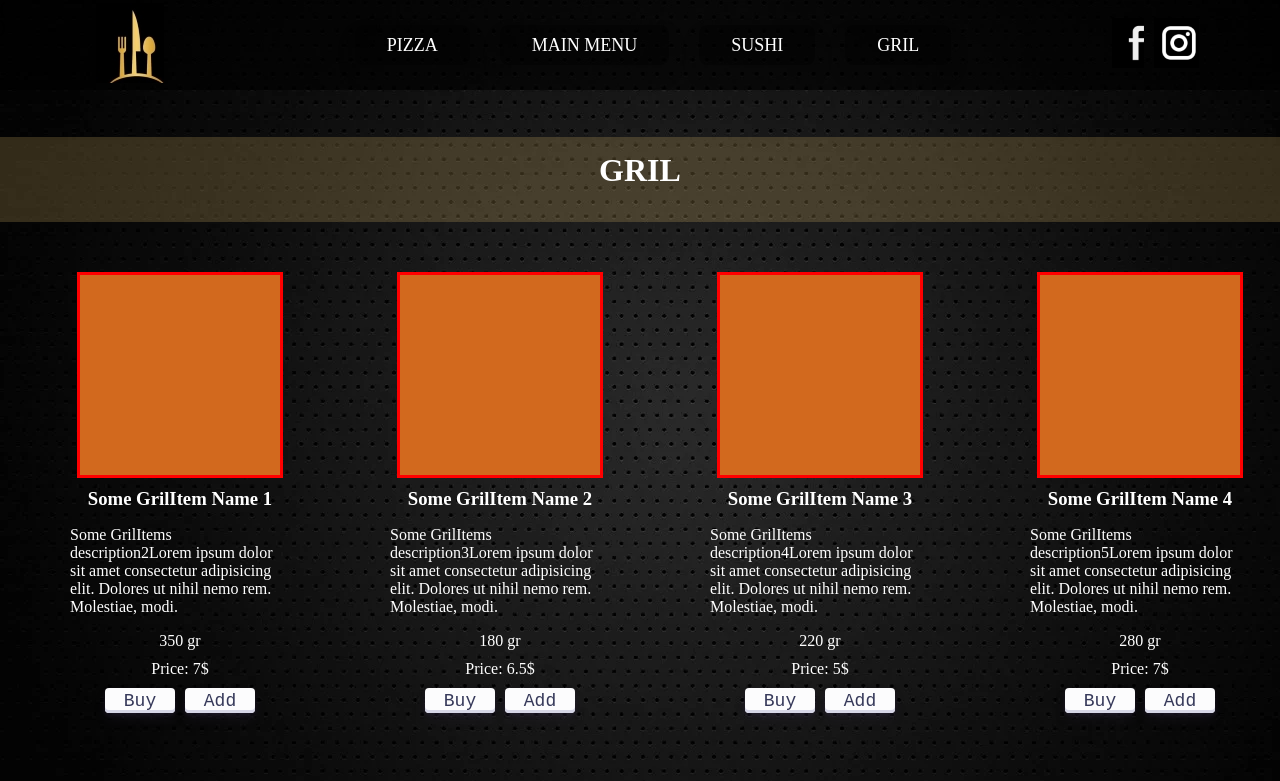
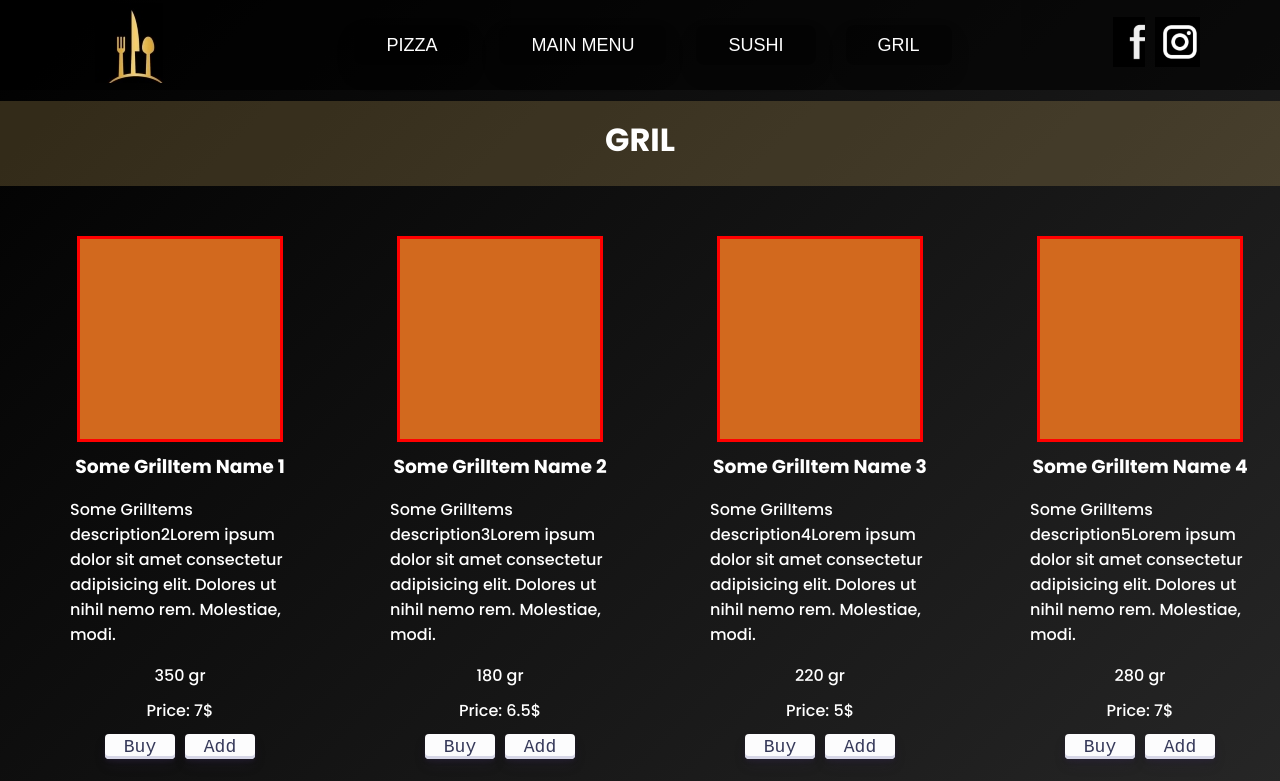
Before and after one commit to VladKovach/restourantToLearn, a React (Create React App) app: page /grilPage in a window 1280 px wide. Shown: the top 781 px of the page. Built offline with nearby package versions, Linux system fonts and the light colour scheme.

Commit message:
add font

```diff
--- a/src/App.js
+++ b/src/App.js
@@ -71,7 +71,7 @@
   }
 
   return (
-    <div className="app">
+    <div className="app medium">
       <HeadBar />
       {addToBascetClicked && !emptyCardItems ? (
         <BascetToShow
@@ -81,7 +81,7 @@
           addedItemsCounter={addedItemsCounter}
         />
       ) : null}
-      (
+
       <BascetModalPage
         active={buybasketClicked && !emptyCardItems}
         setActive={setbuyBasketClicked}
@@ -89,7 +89,7 @@
         removeItem={removeAddedItem}
         updateQuantity={addItemHandler}
       />
-      )
+
       <Routes>
         <Route path="/homePage" element={<HomePage />} />
 
--- a/src/components/BascetModalPage/bascetModalPage.css
+++ b/src/components/BascetModalPage/bascetModalPage.css
@@ -15,7 +15,6 @@
   pointer-events: none;
   transition: 0.5s;
   overflow-y: auto;
-  font-family: cursive;
 }
 .bascModalPageContainer.active {
   opacity: 1;
--- a/src/components/GrilPage/grilPage.css
+++ b/src/components/GrilPage/grilPage.css
@@ -5,7 +5,6 @@
   background-color: rgba(244, 206, 116, 0.2);
   margin-top: 10px;
   color: white;
-  font-family: cursive;
   text-align: center;
   z-index: -1;
 }
--- a/src/components/HeadBar/headBarBtns.css
+++ b/src/components/HeadBar/headBarBtns.css
@@ -11,7 +11,7 @@
   cursor: pointer;
   display: inline-flex;
   flex-direction: column;
-  font-family: cursive;
+
   font-size: 18px;
   height: 40px;
   width: min-content;
--- a/src/styles/index.css
+++ b/src/styles/index.css
@@ -1,10 +1,14 @@
+@import url("https://fonts.googleapis.com/css2?family=Poppins:ital,wght@0,100;0,200;0,300;0,400;0,500;0,600;0,700;0,800;0,900;1,100;1,200;1,300;1,400;1,500;1,600;1,700;1,800;1,900&display=swap");
+
 .app {
   display: flex;
   flex-direction: column;
 }
 body {
-  background-image: url(/src/images/background.jpg);
+  background: linear-gradient(135deg, #000000 0%, #434343 100%);
   margin: 0 0;
+  font-family: "Poppins", sans-serif;
+  color: #ffffff;
 }
 .headBar {
   background-color: rgba(0, 0, 0, 0.6);
@@ -137,3 +141,40 @@
   justify-content: center;
   align-items: center;
 }
+/* fonts  */
+
+.light {
+  font-family: "Poppins", sans-serif;
+  font-weight: 300;
+  font-style: normal;
+}
+
+.medium {
+  font-family: "Poppins", sans-serif;
+  font-weight: 500;
+  font-style: normal;
+}
+
+.bold {
+  font-family: "Poppins", sans-serif;
+  font-weight: 700;
+  font-style: normal;
+}
+
+.light-italic {
+  font-family: "Poppins", sans-serif;
+  font-weight: 300;
+  font-style: italic;
+}
+
+.medium-italic {
+  font-family: "Poppins", sans-serif;
+  font-weight: 500;
+  font-style: italic;
+}
+
+.bold-italic {
+  font-family: "Poppins", sans-serif;
+  font-weight: 700;
+  font-style: italic;
+}
```
Also changed, not shown: 1 other file (tests, documents, lock files or other folders).
